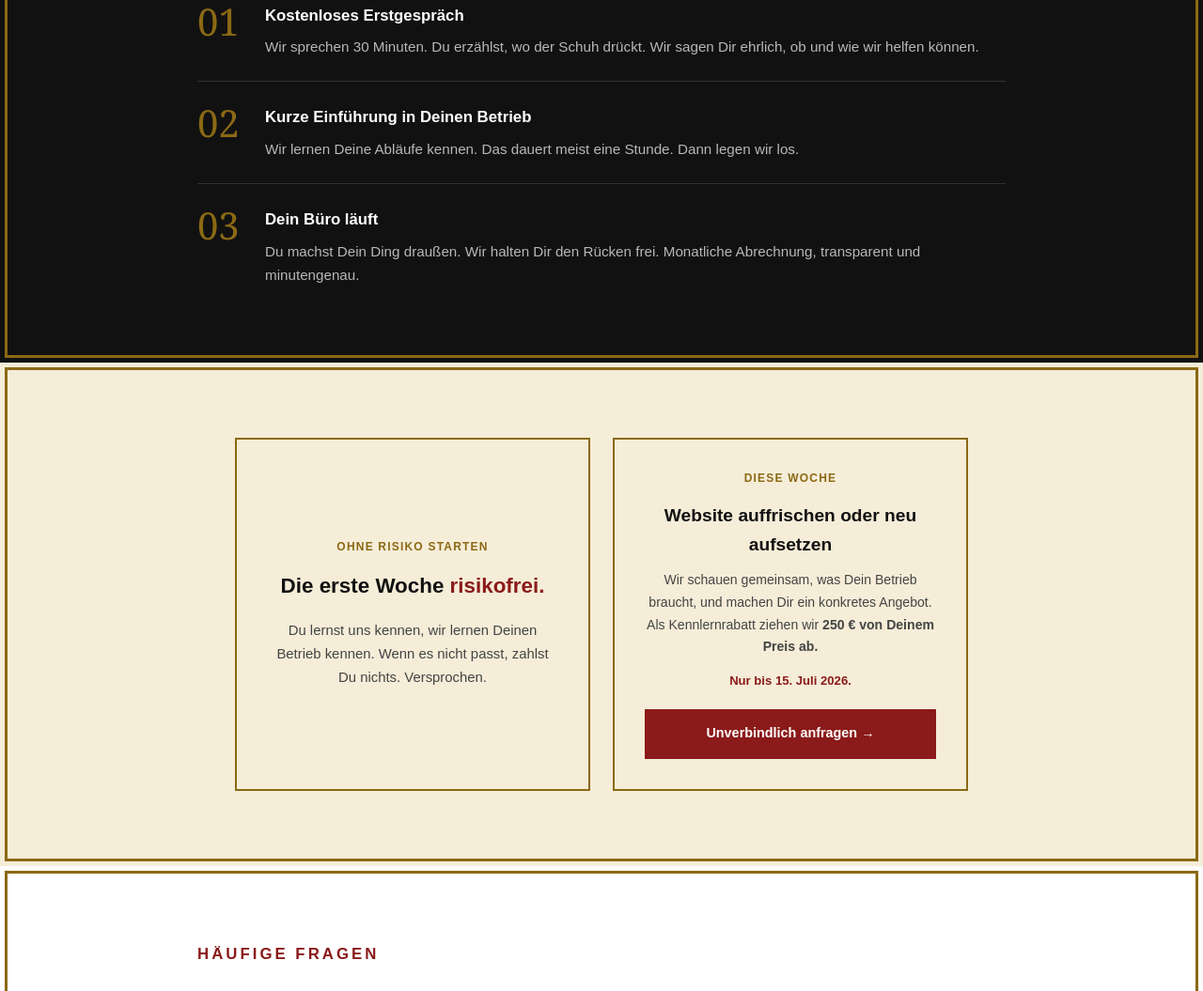
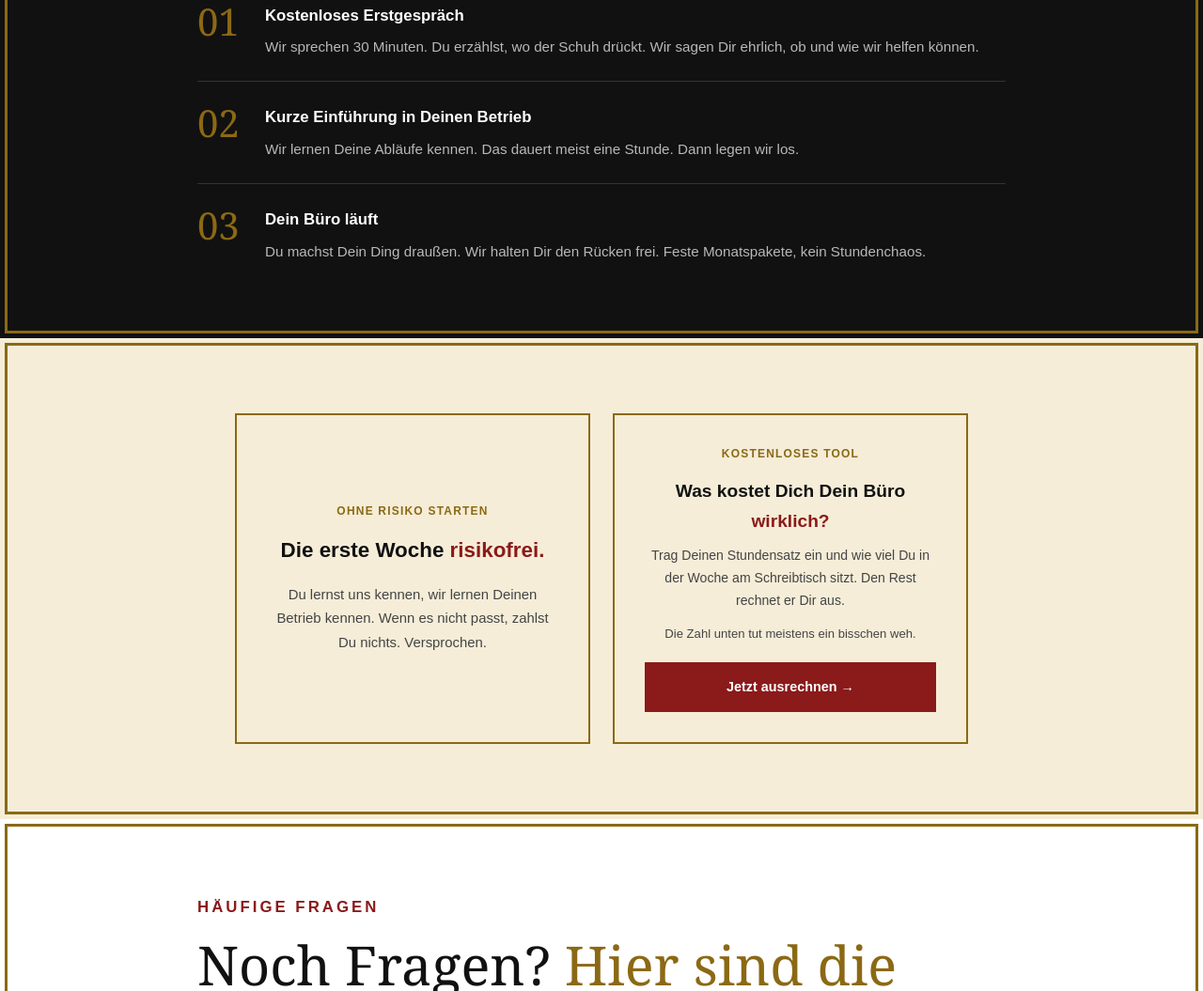
Before and after one commit to Melina1902/herzstueckmanufaktur, a plain HTML site: page index.html in a window 1280 px wide. Shown: the part 5352-6407 px from the top of the page at 94% size. Drawn offline with Linux system fonts and the light colour scheme.

Commit message:
Abgelaufene Juli-Aktion durch Buerostundenrechner ersetzt, Preise sichtbar, Widerspruch minutengenau aufgeloest

```diff
--- a/index.html
+++ b/index.html
@@ -626,7 +626,7 @@
         <div style="font-family: Georgia, serif; font-size: 2.5rem; color: var(--gold); flex-shrink: 0; line-height: 1; width: 3rem;">03</div>
         <div>
           <strong style="display: block; color: var(--weiss); font-size: 1.05rem; margin-bottom: 0.4rem; font-weight: bold;">Dein Büro läuft</strong>
-          <p style="color: rgba(255,255,255,0.7); margin: 0; line-height: 1.7; font-size: 0.95rem;">Du machst Dein Ding draußen. Wir halten Dir den Rücken frei. Monatliche Abrechnung, transparent und minutengenau.</p>
+          <p style="color: rgba(255,255,255,0.7); margin: 0; line-height: 1.7; font-size: 0.95rem;">Du machst Dein Ding draußen. Wir halten Dir den Rücken frei. Feste Monatspakete, kein Stundenchaos.</p>
         </div>
       </div>
     </div>
@@ -645,17 +645,17 @@
         <p style="color: #444; line-height: 1.7; font-size: 0.93rem; margin: 0;">Du lernst uns kennen, wir lernen Deinen Betrieb kennen. Wenn es nicht passt, zahlst Du nichts. Versprochen.</p>
       </div>
 
-      <!-- Block 2: Aktuelles Angebot — kann jederzeit ausgetauscht werden -->
+      <!-- Block 2: Bürostundenrechner — dauerhaft, kein Ablaufdatum -->
       <div style="border: 2px solid var(--gold); padding: 2rem; flex: 1; min-width: 280px; text-align: center; display: flex; flex-direction: column; justify-content: space-between; gap: 1.2rem;">
         <div>
-          <div style="color: var(--gold); font-size: 0.75rem; font-weight: bold; letter-spacing: 0.1em; text-transform: uppercase; margin-bottom: 0.8rem;">Diese Woche</div>
-          <h3 style="font-size: 1.2rem; margin-bottom: 0.6rem; color: var(--schwarz);">Website auffrischen oder neu aufsetzen</h3>
-          <p style="color: #444; line-height: 1.7; font-size: 0.88rem; margin-bottom: 0.8rem;">Wir schauen gemeinsam, was Dein Betrieb braucht, und machen Dir ein konkretes Angebot. Als Kennlernrabatt ziehen wir <strong>250 € von Deinem Preis ab.</strong></p>
-          <p style="color: var(--rot); font-size: 0.82rem; font-weight: bold; margin: 0;">Nur bis 15. Juli 2026.</p>
+          <div style="color: var(--gold); font-size: 0.75rem; font-weight: bold; letter-spacing: 0.1em; text-transform: uppercase; margin-bottom: 0.8rem;">Kostenloses Tool</div>
+          <h3 style="font-size: 1.2rem; margin-bottom: 0.6rem; color: var(--schwarz);">Was kostet Dich Dein Büro <em style="color: var(--rot); font-style: normal;">wirklich?</em></h3>
+          <p style="color: #444; line-height: 1.7; font-size: 0.88rem; margin-bottom: 0.8rem;">Trag Deinen Stundensatz ein und wie viel Du in der Woche am Schreibtisch sitzt. Den Rest rechnet er Dir aus.</p>
+          <p style="color: #444; font-size: 0.82rem; margin: 0;">Die Zahl unten tut meistens ein bisschen weh.</p>
         </div>
-        <a href="mailto:info@herzstueckmanufaktur.de?subject=Anfrage%20Website" class="btn-rot" style="display:flex; align-items:center; justify-content:center; padding: 0.9rem 1.2rem; min-height:52px; font-size: 0.9rem;">Unverbindlich anfragen →</a>
+        <a href="burostunden-rechner.html" class="btn-rot" style="display:flex; align-items:center; justify-content:center; padding: 0.9rem 1.2rem; min-height:52px; font-size: 0.9rem;">Jetzt ausrechnen →</a>
       </div>
-      <!-- ENDE ANGEBOT -->
+      <!-- ENDE BLOCK 2 -->
 
     </div>
   </div>
@@ -669,7 +669,7 @@
     <div style="display: flex; flex-direction: column; gap: 0.8rem;">
       <details style="border: 1px solid #ddd; border-radius: 4px; overflow: hidden;">
         <summary style="padding: 1.2rem 1.5rem; cursor: pointer; font-weight: bold; font-size: 0.97rem; list-style: none; display: flex; justify-content: space-between; align-items: center;">Was kostet die Zusammenarbeit? <span style="color: var(--rot); font-size: 1.2rem;">+</span></summary>
-        <p style="padding: 0 1.5rem 1.2rem; margin: 0; color: #444; line-height: 1.7; font-size: 0.93rem;">Das besprechen wir im Erstgespräch individuell. Wir rechnen minutengenau ab, keine Pauschalen für Leistungen die Du nicht brauchst. Auf Wunsch schicken wir Dir vorab gerne eine Übersicht.</p>
+        <p style="padding: 0 1.5rem 1.2rem; margin: 0; color: #444; line-height: 1.7; font-size: 0.93rem;">Wir arbeiten mit festen Monatspaketen, damit Du immer weißt, was es kostet. <strong>Herzstück Start</strong> 8 Stunden für 299 €, <strong>Herzstück Wachstum</strong> 15 Stunden für 549 €, <strong>Herzstück Rundum</strong> 25 Stunden für 899 € im Monat. Drei Monate Mindestlaufzeit, danach monatlich kündbar. Websites gibt es auch einzeln, ab 299 €.</p>
       </details>
       <details style="border: 1px solid #ddd; border-radius: 4px; overflow: hidden;">
         <summary style="padding: 1.2rem 1.5rem; cursor: pointer; font-weight: bold; font-size: 0.97rem; list-style: none; display: flex; justify-content: space-between; align-items: center;">Wie schnell kann es losgehen? <span style="color: var(--rot); font-size: 1.2rem;">+</span></summary>
```
